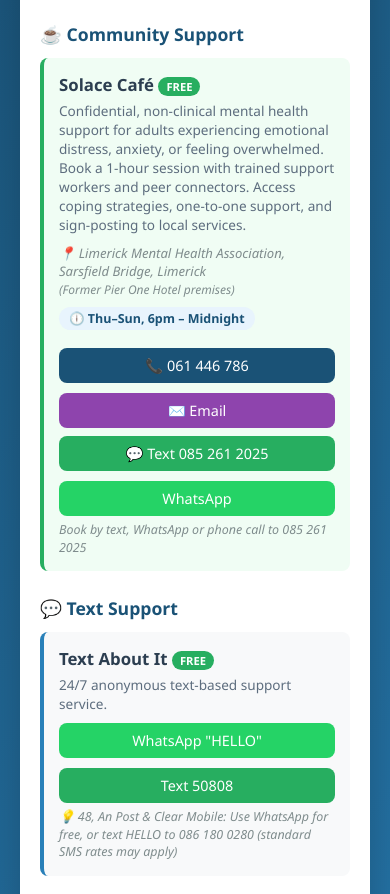
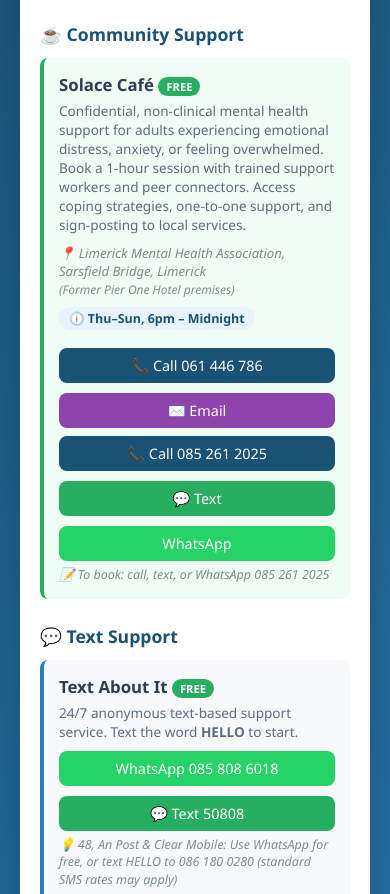
Before and after one commit to VictoriaDigital/contactesQR, a plain HTML site: page index.html in a window 390 px wide. Shown: the part 189-1083 px from the top of the page. Drawn offline with Linux system fonts and the light colour scheme.

Commit message:
Fix tel/sms links for iOS compatibility
- Remove body parameter from sms: links (not supported on iOS per Apple docs)
- Remove hyphens from tel: links for maximum compatibility
- Add clearer instructions since SMS body won't pre-populate
- Add separate call button for booking number
- Add note about Irish freephone numbers

```diff
--- a/index.html
+++ b/index.html
@@ -227,14 +227,15 @@
             </div>
             <div class="service-hours">🕕 Thu–Sun, 6pm – Midnight</div>
             <div class="contact-links">
-                <a href="tel:+353-61-446-786" class="contact-btn btn-call">📞 061 446 786</a>
+                <a href="tel:+35361446786" class="contact-btn btn-call">📞 Call 061 446 786</a>
                 <a href="mailto:solace@limerickmentalhealth.ie?subject=Solace%20Cafe%20Booking%20Enquiry" class="contact-btn btn-email">✉️ Email</a>
             </div>
             <div class="contact-links" style="margin-top: 8px;">
-                <a href="sms:+353852612025?body=Hi%2C%20I%27d%20like%20to%20book%20a%20session%20at%20Solace%20Caf%C3%A9" class="contact-btn btn-sms">💬 Text 085 261 2025</a>
+                <a href="tel:+353852612025" class="contact-btn btn-call">📞 Call 085 261 2025</a>
+                <a href="sms:+353852612025" class="contact-btn btn-sms">💬 Text</a>
                 <a href="https://wa.me/353852612025?text=Hi%2C%20I%27d%20like%20to%20book%20a%20session%20at%20Solace%20Caf%C3%A9" class="contact-btn btn-whatsapp">WhatsApp</a>
             </div>
-            <p class="note">Book by text, WhatsApp or phone call to 085 261 2025</p>
+            <p class="note">📝 To book: call, text, or WhatsApp 085 261 2025</p>
         </div>
 
         <!-- TEXT ABOUT IT -->
@@ -242,10 +243,10 @@
 
         <div class="service-card">
             <div class="service-name">Text About It <span class="free-badge">Free</span></div>
-            <div class="service-desc">24/7 anonymous text-based support service.</div>
+            <div class="service-desc">24/7 anonymous text-based support service. Text the word <strong>HELLO</strong> to start.</div>
             <div class="contact-links">
-                <a href="https://wa.me/353858086018?text=HELLO" class="contact-btn btn-whatsapp">WhatsApp "HELLO"</a>
-                <a href="sms:50808?body=HELLO" class="contact-btn btn-sms">Text 50808</a>
+                <a href="https://wa.me/353858086018?text=HELLO" class="contact-btn btn-whatsapp">WhatsApp 085 808 6018</a>
+                <a href="sms:50808" class="contact-btn btn-sms">💬 Text 50808</a>
             </div>
             <p class="note">💡 48, An Post & Clear Mobile: Use WhatsApp for free, or text HELLO to 086 180 0280 (standard SMS rates may apply)</p>
         </div>
@@ -264,6 +265,7 @@
                 <span class="free-badge">Free 24/7</span>
                 <a href="tel:1800247247" class="number">📞 1800 247 247</a>
             </div>
+            <p class="note" style="margin-top: 10px;">These are Irish freephone numbers. Tap to call.</p>
         </div>
 
         <!-- EMERGENCY -->
```
